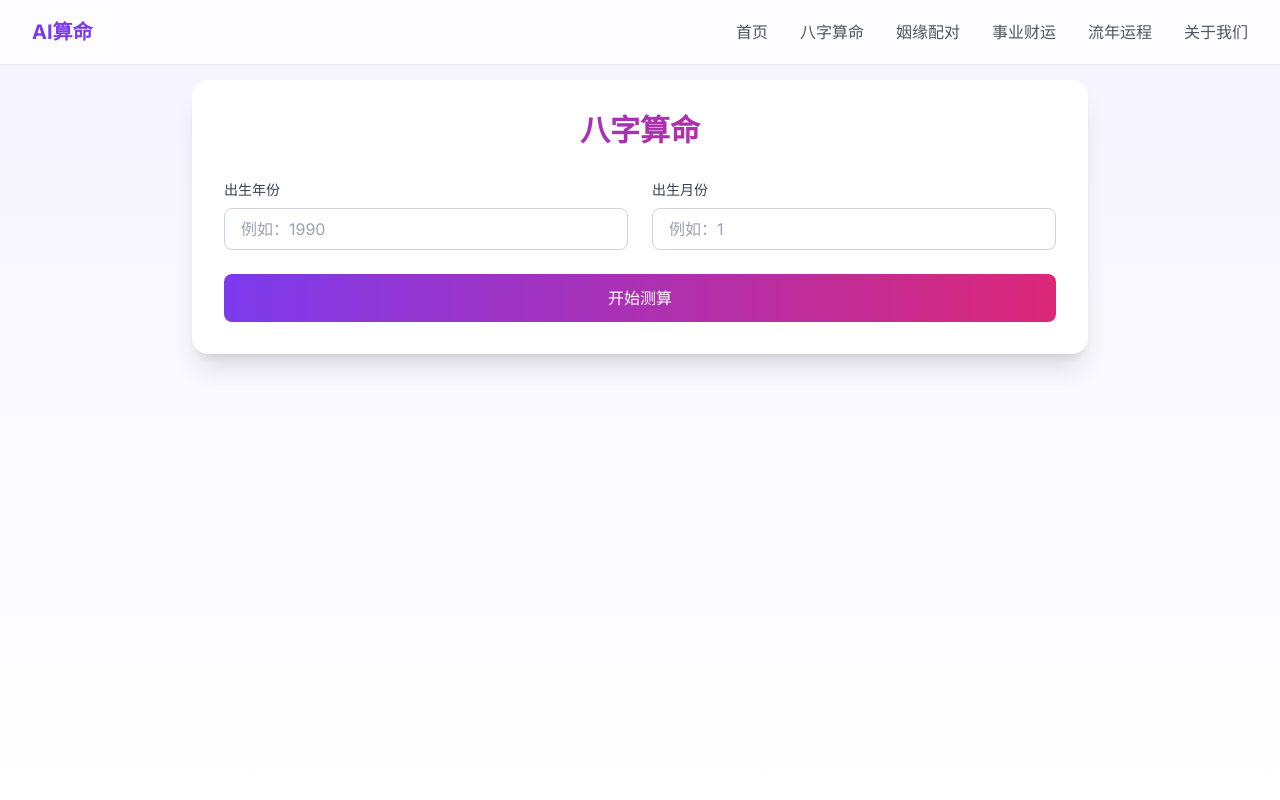
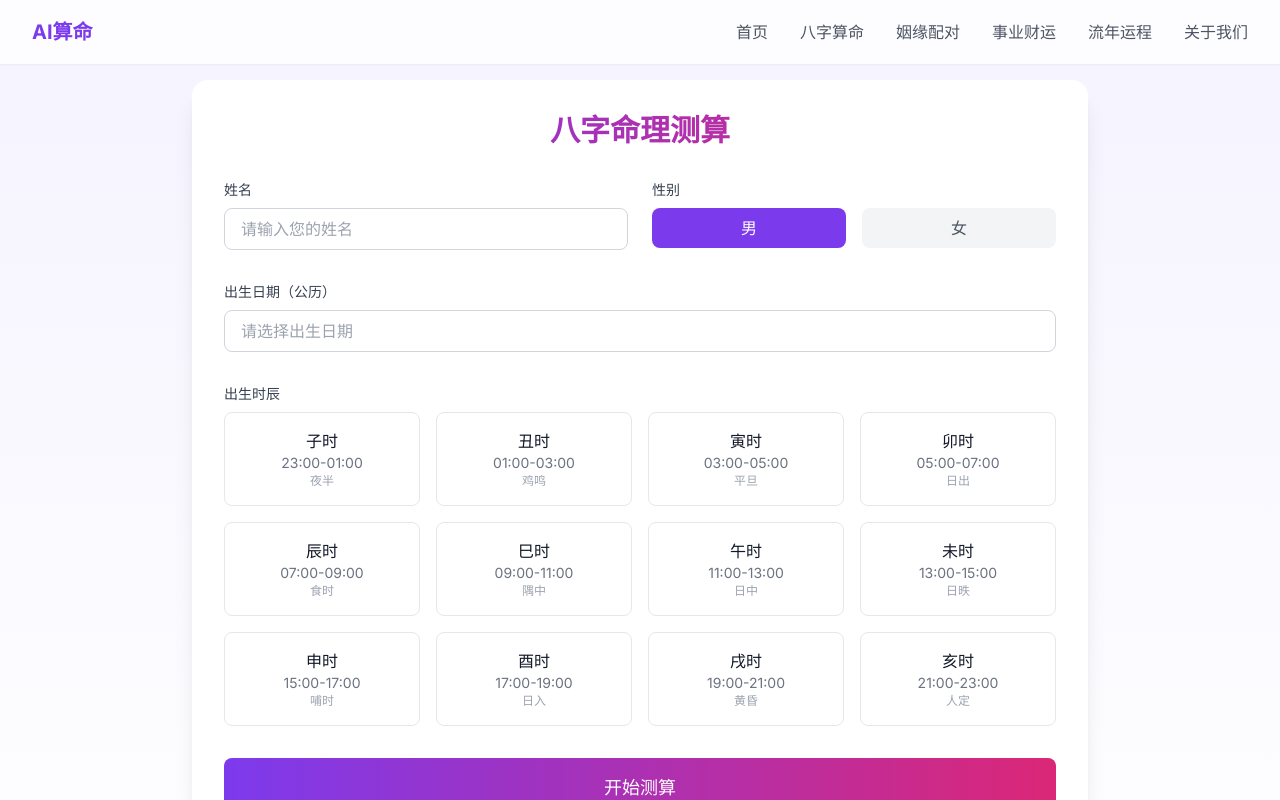
Before and after one commit to adminnnn/ai-fengshui, a Next.js app: page /fortune in a window 1280 px wide. Shown: the top 800 px of the page. Built offline with nearby package versions, Linux system fonts and the light colour scheme.

Commit message:
提交测算页面完善

```diff
--- a/app/fortune/page.tsx
+++ b/app/fortune/page.tsx
@@ -2,16 +2,52 @@
 
 import { useState } from 'react';
 import { motion } from 'framer-motion';
+import DatePicker, { registerLocale } from 'react-datepicker';
+import "react-datepicker/dist/react-datepicker.css";
+import zhCN from 'date-fns/locale/zh-CN';
+
+// 注册中文语言包
+registerLocale('zh-CN', zhCN);
+
+type TimeRange = {
+  start: string;
+  end: string;
+  name: string;
+  description: string;
+};
 
 export default function Fortune() {
-  const [birthData, setBirthData] = useState({
-    year: '',
-    month: '',
-    day: '',
-    hour: '',
-    minute: '',
+  const [formData, setFormData] = useState({
+    name: '',
     gender: '男',
+    timeRange: '',
   });
+
+  const [selectedDate, setSelectedDate] = useState<Date | null>(null);
+
+  const timeRanges: TimeRange[] = [
+    { start: "23:00", end: "01:00", name: "子时", description: "夜半" },
+    { start: "01:00", end: "03:00", name: "丑时", description: "鸡鸣" },
+    { start: "03:00", end: "05:00", name: "寅时", description: "平旦" },
+    { start: "05:00", end: "07:00", name: "卯时", description: "日出" },
+    { start: "07:00", end: "09:00", name: "辰时", description: "食时" },
+    { start: "09:00", end: "11:00", name: "巳时", description: "隅中" },
+    { start: "11:00", end: "13:00", name: "午时", description: "日中" },
+    { start: "13:00", end: "15:00", name: "未时", description: "日昳" },
+    { start: "15:00", end: "17:00", name: "申时", description: "哺时" },
+    { start: "17:00", end: "19:00", name: "酉时", description: "日入" },
+    { start: "19:00", end: "21:00", name: "戌时", description: "黄昏" },
+    { start: "21:00", end: "23:00", name: "亥时", description: "人定" },
+  ];
+
+  const handleSubmit = async (e: React.FormEvent) => {
+    e.preventDefault();
+    // TODO: 处理表单提交
+    console.log({
+      ...formData,
+      birthDate: selectedDate,
+    });
+  };
 
   return (
     <div className="min-h-screen py-20 px-4 bg-gradient-to-b from-primary-50 to-white">
@@ -22,44 +58,120 @@ export default function Fortune() {
           className="bg-white rounded-2xl shadow-xl p-8"
         >
           <h1 className="text-3xl font-bold text-center mb-8 bg-clip-text text-transparent bg-gradient-to-r from-primary-600 to-pink-600">
-            八字算命
+            八字命理测算
           </h1>
 
-          <form className="space-y-6">
+          <form onSubmit={handleSubmit} className="space-y-8">
+            {/* 姓名和性别 */}
             <div className="grid grid-cols-1 md:grid-cols-2 gap-6">
               <div>
                 <label className="block text-sm font-medium text-gray-700 mb-2">
-                  出生年份
+                  姓名
                 </label>
                 <input
-                  type="number"
+                  type="text"
+                  required
                   className="w-full px-4 py-2 border border-gray-300 rounded-lg focus:ring-2 focus:ring-primary-500 focus:border-transparent"
-                  placeholder="例如：1990"
-                  value={birthData.year}
-                  onChange={(e) => setBirthData({ ...birthData, year: e.target.value })}
+                  placeholder="请输入您的姓名"
+                  value={formData.name}
+                  onChange={(e) => setFormData({ ...formData, name: e.target.value })}
                 />
               </div>
               <div>
                 <label className="block text-sm font-medium text-gray-700 mb-2">
-                  出生月份
+                  性别
                 </label>
-                <input
-                  type="number"
-                  className="w-full px-4 py-2 border border-gray-300 rounded-lg focus:ring-2 focus:ring-primary-500 focus:border-transparent"
-                  placeholder="例如：1"
-                  value={birthData.month}
-                  onChange={(e) => setBirthData({ ...birthData, month: e.target.value })}
-                />
+                <div className="flex gap-4">
+                  {['男', '女'].map((gender) => (
+                    <div
+                      key={gender}
+                      onClick={() => setFormData({ ...formData, gender })}
+                      className={`flex-1 py-2 px-4 rounded-lg cursor-pointer text-center transition-all duration-200 ${
+                        formData.gender === gender
+                          ? 'bg-primary-600 text-white'
+                          : 'bg-gray-100 text-gray-600 hover:bg-gray-200'
+                      }`}
+                    >
+                      {gender}
+                    </div>
+                  ))}
+                </div>
               </div>
-              {/* 更多输入字段... */}
             </div>
 
-            <button
+            {/* 出生日期 */}
+            <div>
+              <label className="block text-sm font-medium text-gray-700 mb-2">
+                出生日期（公历）
+              </label>
+              <DatePicker
+                selected={selectedDate}
+                onChange={(date) => setSelectedDate(date)}
+                locale="zh-CN"
+                dateFormat="yyyy年MM月dd日"
+                showYearDropdown
+                showMonthDropdown
+                dropdownMode="select"
+                placeholderText="请选择出生日期"
+                className="w-full px-4 py-2 border border-gray-300 rounded-lg focus:ring-2 focus:ring-primary-500 focus:border-transparent"
+                maxDate={new Date()}
+                minDate={new Date('1900-01-01')}
+                required
+                yearDropdownItemNumber={100}
+                scrollableYearDropdown
+                showMonthYearPicker={false}
+                isClearable
+                customInput={
+                  <input
+                    type="text"
+                    className="w-full px-4 py-2 border border-gray-300 rounded-lg focus:ring-2 focus:ring-primary-500 focus:border-transparent"
+                  />
+                }
+              />
+            </div>
+
+            {/* 出生时辰 */}
+            <div>
+              <label className="block text-sm font-medium text-gray-700 mb-2">
+                出生时辰
+              </label>
+              <div className="grid grid-cols-2 md:grid-cols-4 gap-4">
+                {timeRanges.map((time) => (
+                  <div
+                    key={time.name}
+                    className={`p-4 border rounded-lg cursor-pointer transition-all duration-200 ${
+                      formData.timeRange === time.name
+                        ? 'border-primary-500 bg-primary-50'
+                        : 'border-gray-200 hover:border-primary-300'
+                    }`}
+                    onClick={() => setFormData({ ...formData, timeRange: time.name })}
+                  >
+                    <div className="text-center">
+                      <div className="font-medium text-gray-900">{time.name}</div>
+                      <div className="text-sm text-gray-500">
+                        {time.start}-{time.end}
+                      </div>
+                      <div className="text-xs text-gray-400">{time.description}</div>
+                    </div>
+                  </div>
+                ))}
+              </div>
+            </div>
+
+            {/* 提交按钮 */}
+            <motion.button
               type="submit"
-              className="w-full py-3 px-4 bg-gradient-to-r from-primary-600 to-pink-600 text-white rounded-lg hover:opacity-90 transition-opacity"
+              whileHover={{ scale: 1.02 }}
+              whileTap={{ scale: 0.98 }}
+              className="w-full py-4 px-8 bg-gradient-to-r from-primary-600 to-pink-600 text-white rounded-lg hover:opacity-90 transition-opacity font-medium text-lg"
             >
               开始测算
-            </button>
+            </motion.button>
+
+            {/* 隐私提示 */}
+            <p className="text-center text-sm text-gray-500 mt-4">
+              您的个人信息将受到严格保护，仅用于八字测算
+            </p>
           </form>
         </motion.div>
       </div>
--- a/app/globals.css
+++ b/app/globals.css
@@ -12,3 +12,72 @@ body {
   color: rgb(var(--foreground-rgb));
   background: white;
 }
+
+.react-calendar {
+  width: 350px;
+  max-width: 100%;
+  background: white;
+  border-radius: 0.5rem;
+  font-family: inherit;
+}
+
+.react-calendar__tile {
+  padding: 0.75rem;
+  border-radius: 0.25rem;
+}
+
+.react-calendar__tile:enabled:hover,
+.react-calendar__tile:enabled:focus {
+  background-color: #f5f3ff;
+  color: #7c3aed;
+}
+
+.react-calendar__tile--active {
+  background: #7c3aed !important;
+  color: white;
+}
+
+.react-calendar__tile--now {
+  background: #ddd6fe;
+}
+
+.react-calendar__navigation button:enabled:hover,
+.react-calendar__navigation button:enabled:focus {
+  background-color: #f5f3ff;
+}
+
+.react-calendar__navigation button[disabled] {
+  background-color: #f3f4f6;
+}
+
+.react-datepicker-wrapper {
+  width: 100%;
+}
+
+.react-datepicker {
+  font-family: inherit;
+  border-radius: 0.5rem;
+  border: 1px solid #e5e7eb;
+}
+
+.react-datepicker__header {
+  background-color: #f5f3ff;
+  border-bottom: 1px solid #e5e7eb;
+  border-top-left-radius: 0.5rem;
+  border-top-right-radius: 0.5rem;
+}
+
+.react-datepicker__day--selected {
+  background-color: #7c3aed !important;
+}
+
+.react-datepicker__day:hover {
+  background-color: #ddd6fe !important;
+}
+
+.react-datepicker__year-select,
+.react-datepicker__month-select {
+  padding: 0.25rem;
+  border-radius: 0.25rem;
+  border: 1px solid #e5e7eb;
+}
--- a/package.json
+++ b/package.json
@@ -10,9 +10,13 @@
   },
   "dependencies": {
     "@tailwindcss/typography": "^0.5.15",
+    "@types/react-datepicker": "^6.2.0",
+    "date-fns": "^4.1.0",
+    "date-fns-tz": "^3.2.0",
     "framer-motion": "^11.11.17",
     "next": "15.0.3",
     "react": "^18.2.0",
+    "react-datepicker": "^7.5.0",
     "react-dom": "^18.2.0"
   },
   "devDependencies": {
```
Also changed, not shown: 1 other file (tests, documents, lock files or other folders).
